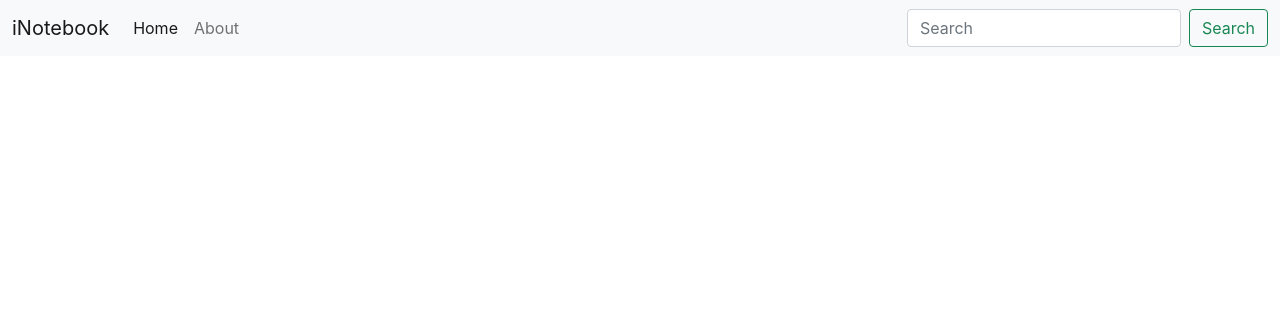
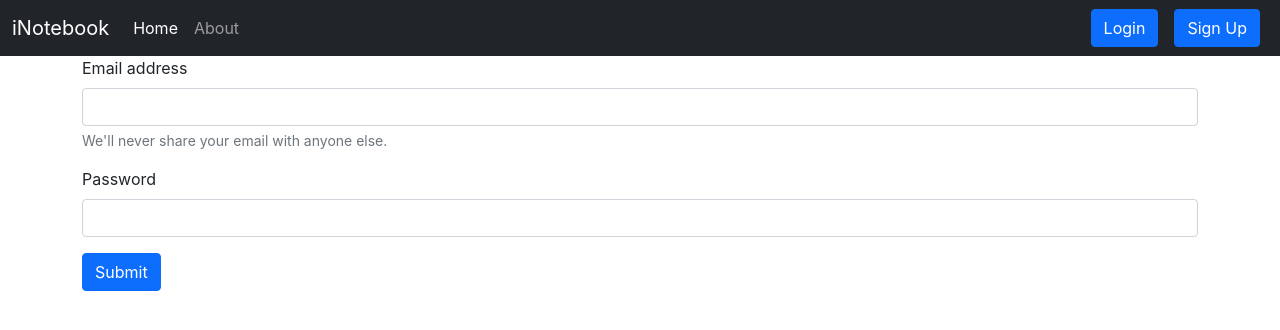
Before and after one commit to leston-64code/Continuation-of-iNote, a React (Create React App) app: page /login in a window 1280 px wide. Shown: the top 330 px of the page. Built offline with nearby package versions, Linux system fonts and the light colour scheme.

Commit message:
vedio 69 done

```diff
--- a/src/App.js
+++ b/src/App.js
@@ -10,6 +10,8 @@ import About from './components/About';
 import Home from './components/Home';
 import Navbar from './components/Navbar';
 import NoteState from './context/notes/NoteState';
+import Login from './components/Login';
+import Signup from './components/Signup';
 
 function App() {
   return (
@@ -20,7 +22,9 @@ function App() {
 
 <Routes>
 <Route path="/about" element={<About />}> </Route>
-          <Route path="/" element={<Home />}></Route>
+ <Route path="/" element={<Home />}></Route>
+ <Route path="/login" element={<Login/>}></Route>
+ <Route path="/signup" element={<Signup />}></Route>
 
 
 
--- /dev/null
+++ b/src/components/Login.js
@@ -0,0 +1,59 @@
+import React, { useState } from 'react'
+import { useNavigate } from "react-router-dom"
+
+const Login = () => {
+    const [credentials, setcredentials] = useState({ email:"", password:"" })
+    let history=useNavigate()
+
+
+
+    const handelsubmit = async (e) => {
+        e.preventDefault()
+
+        const response = await fetch("http://localhost:5050/api/auth/login", {
+            method: 'POST',
+            headers: {
+                'Content-Type': 'application/json',
+            },
+
+            body: JSON.stringify({ email:credentials.email, password:credentials.password })
+        })
+        // console.log(response)
+        const json =  await response.json()
+        console.log(json)
+        if(json.success){
+            localStorage.setItem("token",json.authtoken1)
+            history("/")
+
+        }else{
+            alert("invalid credentials")
+        }
+
+
+    }
+    const onchange = (e) => {
+            setcredentials({ ...credentials, [e.target.name]: e.target.value })
+
+        }
+
+    return (
+        <div className='container'>
+            <form onSubmit={handelsubmit}>
+                <div className="mb-3">
+                    <label htmlFor="email" className="form-label">Email address</label>
+                    <input type="email" className="form-control" id="email" name="email" onChange={onchange} value={credentials.email} aria-describedby="emailHelp" />
+                    <div id="emailHelp" className="form-text">We'll never share your email with anyone else.</div>
+                </div>
+                <div className="mb-3">
+                    <label htmlFor="password" className="form-label">Password</label>
+                    <input type="password" value={credentials.password} onChange={onchange} className="form-control" name="password" id="password" />
+                </div>
+
+                <button type="submit" className="btn btn-primary" >Submit</button>
+            </form>
+
+        </div>
+    )
+}
+
+export default Login
--- a/src/components/Navbar.js
+++ b/src/components/Navbar.js
@@ -8,7 +8,7 @@ export default function Navbar() {
   return (
     <div>
 
-<nav className="navbar navbar-expand-lg navbar-light bg-light">
+<nav className="navbar navbar-expand-lg navbar-dark bg-dark">
   <div className="container-fluid">
     <Link className="navbar-brand" to="#">iNotebook</Link>
     <button className="navbar-toggler" type="button" data-bs-toggle="collapse" data-bs-target="#navbarSupportedContent" aria-controls="navbarSupportedContent" aria-expanded="false" aria-label="Toggle navigation">
@@ -26,8 +26,8 @@ export default function Navbar() {
 
       </ul>
       <form className="d-flex">
-        <input className="form-control me-2" type="search" placeholder="Search" aria-label="Search"/>
-        <button className="btn btn-outline-success" type="submit">Search</button>
+      <Link className="btn btn-primary mx-2" to="/login" role="button">Login</Link>
+      <Link className="btn btn-primary mx-2" to="/signup" role="button">Sign Up</Link>
       </form>
     </div>
   </div>
--- /dev/null
+++ b/src/components/Signup.js
@@ -0,0 +1,11 @@
+import React from 'react'
+
+const Signup = () => {
+  return (
+    <div>
+      I am sign up
+    </div>
+  )
+}
+
+export default Signup
```
Also changed, not shown: 1 other file (tests, documents, lock files or other folders).
